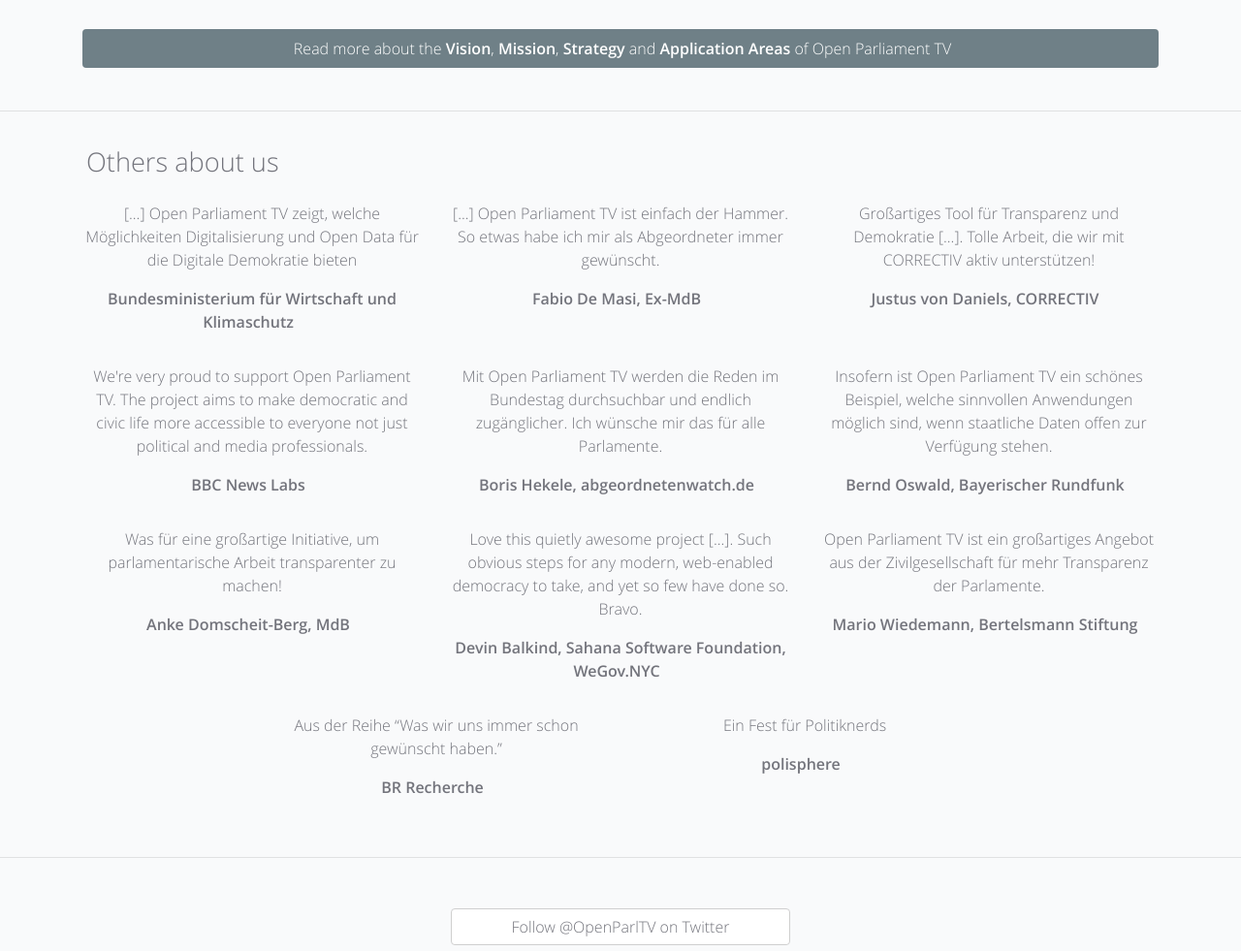
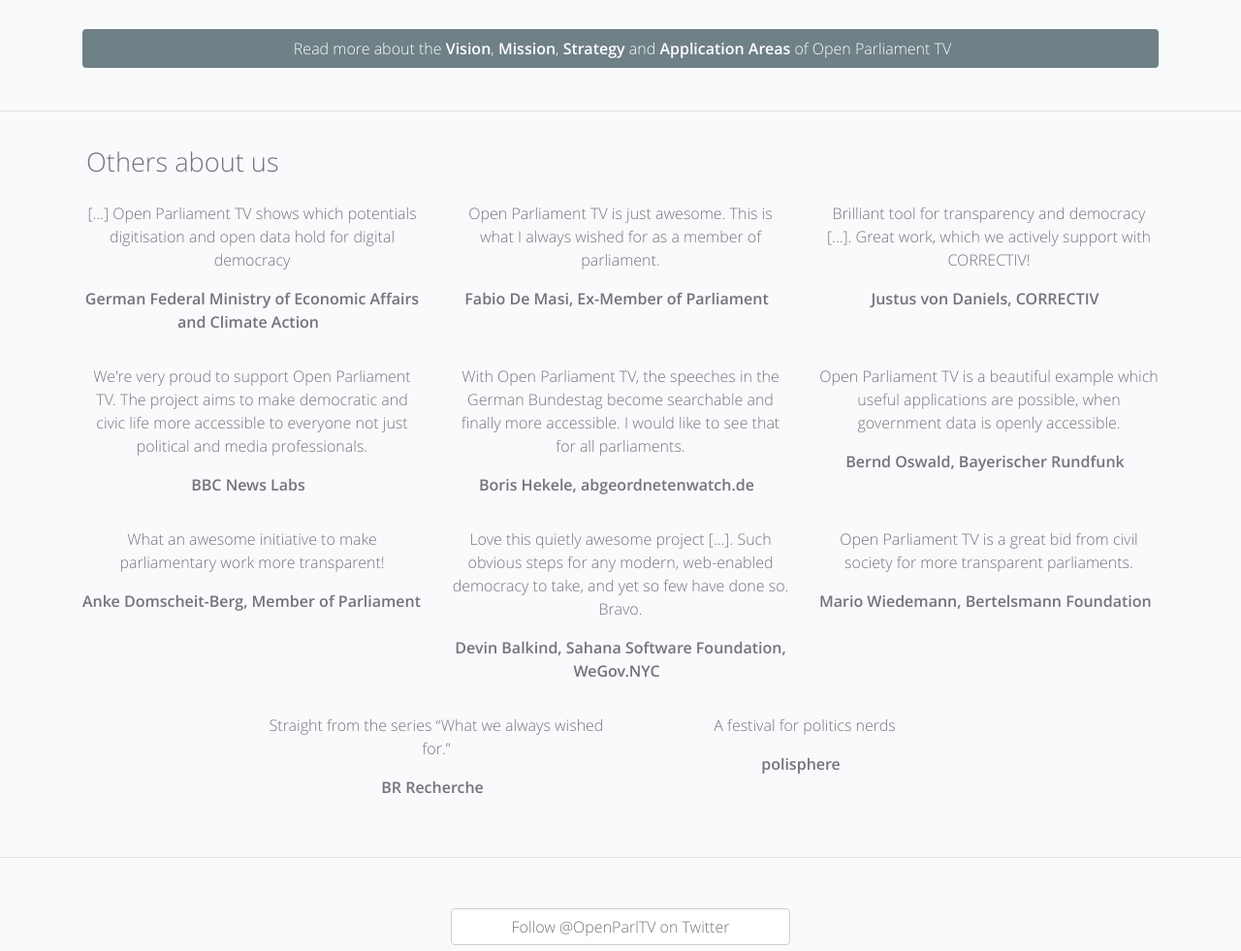
Before and after one commit to OpenParliamentTV/OpenParliamentTV-Website, a PHP site: page /?a=1 in a window 1280 px wide. Shown: the part 1060-2041 px from the top of the page at 97% size. Run offline with PHP 8.4, Linux system fonts and the light colour scheme; some libraries are stand-ins or nearby versions.

Commit message:
Translate quotes

```diff
--- a/templates/content.main.php
+++ b/templates/content.main.php
@@ -110,47 +110,47 @@
 				</div>
 				<div class="row justify-content-md-center">
 					<div class="col-12 col-md-6 col-lg-6 col-xl-4 justify-content-center text-center my-3">
-						<div class=""><span class="icon-quote-left"></span>[...] Open Parliament TV zeigt, welche Möglichkeiten Digitalisierung und Open Data für die Digitale Demokratie bieten <span class="icon-quote-right"></span></div>
-						<div class="mt-3"><span class="font-weight-bolder">Bundesministerium für Wirtschaft und Klimaschutz</span><a href="https://mobile.twitter.com/BMWK/status/1454081924687974407" target="_blank"><span class="icon-link ml-2"></span></a></div>
+						<div class=""><span class="icon-quote-left"></span><?php echo L::quote1; ?> <span class="icon-quote-right"></span></div>
+						<div class="mt-3"><span class="font-weight-bolder"><?php echo L::orgBMWK; ?></span><a href="https://mobile.twitter.com/BMWK/status/1454081924687974407" target="_blank"><span class="icon-link ml-2"></span></a></div>
 					</div>
 					<div class="col-12 col-md-6 col-lg-6 col-xl-4 justify-content-center text-center my-3">
-						<div class=""><span class="icon-quote-left"></span>[...] Open Parliament TV ist einfach der Hammer. So etwas habe ich mir als Abgeordneter immer gewünscht. <span class="icon-quote-right"></span></div>
-						<div class="mt-3"><span class="font-weight-bolder">Fabio De Masi, Ex-MdB</span><a href="https://twitter.com/fabiodemasi/status/1452184758935597058" target="_blank"><span class="icon-link ml-2"></span></a></div>
+						<div class=""><span class="icon-quote-left"></span><?php echo L::quote2; ?> <span class="icon-quote-right"></span></div>
+						<div class="mt-3"><span class="font-weight-bolder">Fabio De Masi, Ex-<?php echo L::orgMDB; ?></span><a href="https://twitter.com/fabiodemasi/status/1452184758935597058" target="_blank"><span class="icon-link ml-2"></span></a></div>
 					</div>
 					<div class="col-12 col-md-6 col-lg-6 col-xl-4 justify-content-center text-center my-3">
-						<div class=""><span class="icon-quote-left"></span>Großartiges Tool für Transparenz und Demokratie [...]. Tolle Arbeit, die wir mit CORRECTIV aktiv unterstützen! <span class="icon-quote-right"></span></div>
+						<div class=""><span class="icon-quote-left"></span><?php echo L::quote3; ?> <span class="icon-quote-right"></span></div>
 						<div class="mt-3"><span class="font-weight-bolder">Justus von Daniels, CORRECTIV</span><a href="https://twitter.com/justus_vdaniels/status/1450841365223546882" target="_blank"><span class="icon-link ml-2"></span></a></div>
 					</div>
 					<div class="col-12 col-md-6 col-lg-6 col-xl-4 justify-content-center text-center my-3">
-						<div class=""><span class="icon-quote-left"></span>We're very proud to support Open Parliament TV. The project aims to make democratic and civic life more accessible to everyone not just political and media professionals. <span class="icon-quote-right"></span></div>
+						<div class=""><span class="icon-quote-left"></span><?php echo L::quote4; ?> <span class="icon-quote-right"></span></div>
 						<div class="mt-3"><span class="font-weight-bolder">BBC News Labs</span><a href="https://twitter.com/BBC_News_Labs/status/1451159078797864961" target="_blank"><span class="icon-link ml-2"></span></a></div>
 					</div>
 					<div class="col-12 col-md-6 col-lg-6 col-xl-4 justify-content-center text-center my-3">
-						<div class=""><span class="icon-quote-left"></span>Mit Open Parliament TV werden die Reden im Bundestag durchsuchbar und endlich zugänglicher. Ich wünsche mir das für alle Parlamente. <span class="icon-quote-right"></span></div>
+						<div class=""><span class="icon-quote-left"></span><?php echo L::quote5; ?> <span class="icon-quote-right"></span></div>
 						<div class="mt-3"><span class="font-weight-bolder">Boris Hekele, abgeordnetenwatch.de</span><a href="https://www.linkedin.com/posts/boris-hekele_interview-zum-projektabschluss-von-open-parliament-activity-6847476581221367808-R_Aa/" target="_blank"><span class="icon-link ml-2"></span></a></div>
 					</div>
 					<div class="col-12 col-md-6 col-lg-6 col-xl-4 justify-content-center text-center my-3">
-						<div class=""><span class="icon-quote-left"></span>Insofern ist Open Parliament TV ein schönes Beispiel, welche sinnvollen Anwendungen möglich sind, wenn staatliche Daten offen zur Verfügung stehen. <span class="icon-quote-right"></span></div>
+						<div class=""><span class="icon-quote-left"></span><?php echo L::quote6; ?> <span class="icon-quote-right"></span></div>
 						<div class="mt-3"><span class="font-weight-bolder">Bernd Oswald, Bayerischer Rundfunk</span><a href="https://www.br.de/nachrichten/netzwelt/neue-suchmaschine-fuer-bundestagsreden-genauer-geht-s-nicht,SmTauaw" target="_blank"><span class="icon-link ml-2"></span></a></div>
 					</div>
 					<div class="col-12 col-md-6 col-lg-6 col-xl-4 justify-content-center text-center my-3">
-						<div class=""><span class="icon-quote-left"></span>Was für eine großartige Initiative, um parlamentarische Arbeit transparenter zu machen! <span class="icon-quote-right"></span></div>
-						<div class="mt-3"><span class="font-weight-bolder">Anke Domscheit-Berg, MdB</span><a href="https://twitter.com/anked/status/1270373060173062146" target="_blank"><span class="icon-link ml-2"></span></a></div>
+						<div class=""><span class="icon-quote-left"></span><?php echo L::quote7; ?> <span class="icon-quote-right"></span></div>
+						<div class="mt-3"><span class="font-weight-bolder">Anke Domscheit-Berg, <?php echo L::orgMDB; ?></span><a href="https://twitter.com/anked/status/1270373060173062146" target="_blank"><span class="icon-link ml-2"></span></a></div>
 					</div>
 					<div class="col-12 col-md-6 col-lg-6 col-xl-4 justify-content-center text-center my-3">
-						<div class=""><span class="icon-quote-left"></span>Love this quietly awesome project [...]. Such obvious steps for any modern, web-enabled democracy to take, and yet so few have done so. Bravo. <span class="icon-quote-right"></span></div>
+						<div class=""><span class="icon-quote-left"></span><?php echo L::quote8; ?> <span class="icon-quote-right"></span></div>
 						<div class="mt-3"><span class="font-weight-bolder">Devin Balkind, Sahana Software Foundation, WeGov.NYC</span><a href="https://twitter.com/DevinBalkind/status/1270445706898214913" target="_blank"><span class="icon-link ml-2"></span></a></div>
 					</div>
 					<div class="col-12 col-md-6 col-lg-6 col-xl-4 justify-content-center text-center my-3">
-						<div class=""><span class="icon-quote-left"></span>Open Parliament TV ist ein großartiges Angebot aus der Zivilgesellschaft für mehr Transparenz der Parlamente. <span class="icon-quote-right"></span></div>
-						<div class="mt-3"><span class="font-weight-bolder">Mario Wiedemann, Bertelsmann Stiftung</span><a href="https://mobile.twitter.com/mariosorg/status/1479045403119177734" target="_blank"><span class="icon-link ml-2"></span></a></div>
+						<div class=""><span class="icon-quote-left"></span><?php echo L::quote9; ?> <span class="icon-quote-right"></span></div>
+						<div class="mt-3"><span class="font-weight-bolder">Mario Wiedemann, Bertelsmann <?php echo L::orgFoundation; ?></span><a href="https://mobile.twitter.com/mariosorg/status/1479045403119177734" target="_blank"><span class="icon-link ml-2"></span></a></div>
 					</div>
 					<div class="col-12 col-md-6 col-lg-6 col-xl-4 justify-content-center text-center my-3">
-						<div class=""><span class="icon-quote-left"></span>Aus der Reihe “Was wir uns immer schon gewünscht haben.” <span class="icon-quote-right"></span></div>
+						<div class=""><span class="icon-quote-left"></span><?php echo L::quote10; ?> <span class="icon-quote-right"></span></div>
 						<div class="mt-3"><span class="font-weight-bolder">BR Recherche</span><a href="https://twitter.com/BR_Recherche/status/1453242058769113096" target="_blank"><span class="icon-link ml-2"></span></a></div>
 					</div>
 					<div class="col-12 col-md-6 col-lg-6 col-xl-4 justify-content-center text-center my-3">
-						<div class=""><span class="icon-quote-left"></span>Ein Fest für Politiknerds <span class="icon-quote-right"></span></div>
+						<div class=""><span class="icon-quote-left"></span><?php echo L::quote11; ?> <span class="icon-quote-right"></span></div>
 						<div class="mt-3"><span class="font-weight-bolder">polisphere</span><a href="https://twitter.com/polisphere/status/1442825945421950979" target="_blank"><span class="icon-link ml-2"></span></a></div>
 					</div>
 				</div>
```
